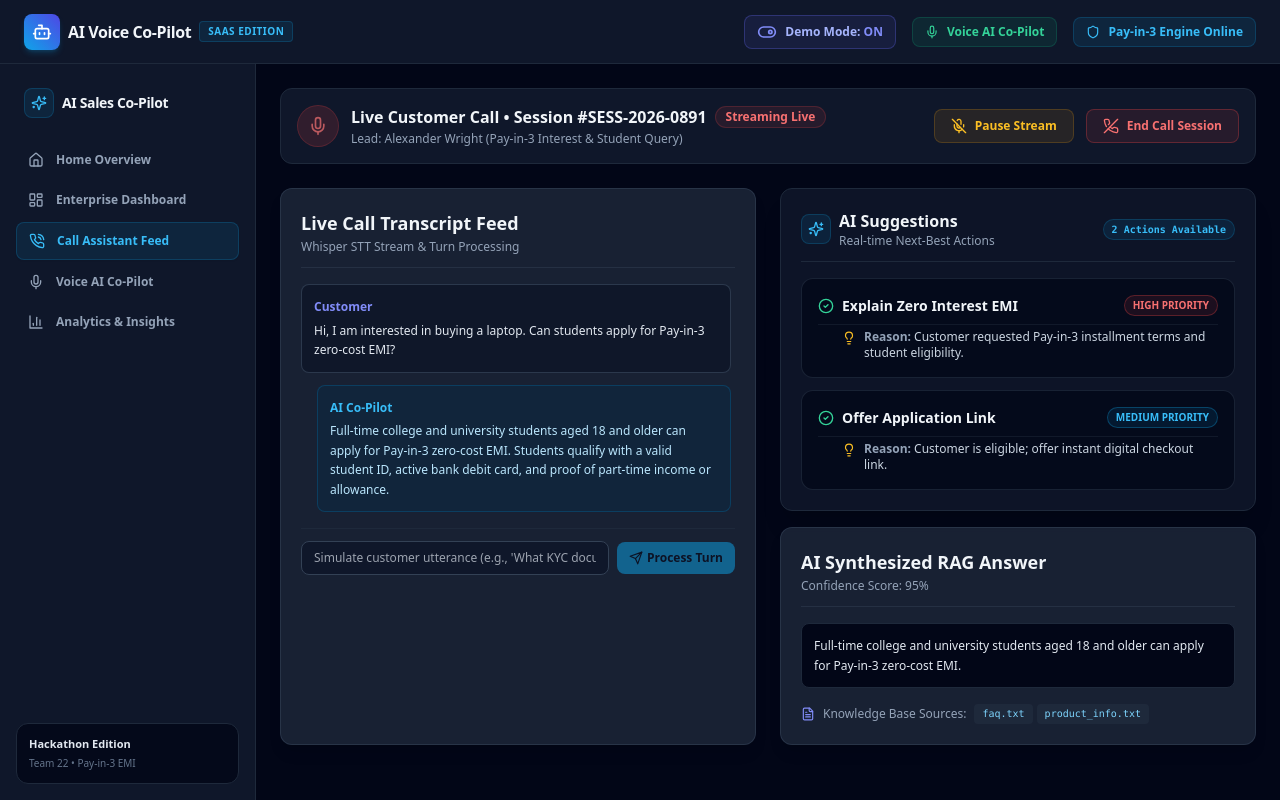
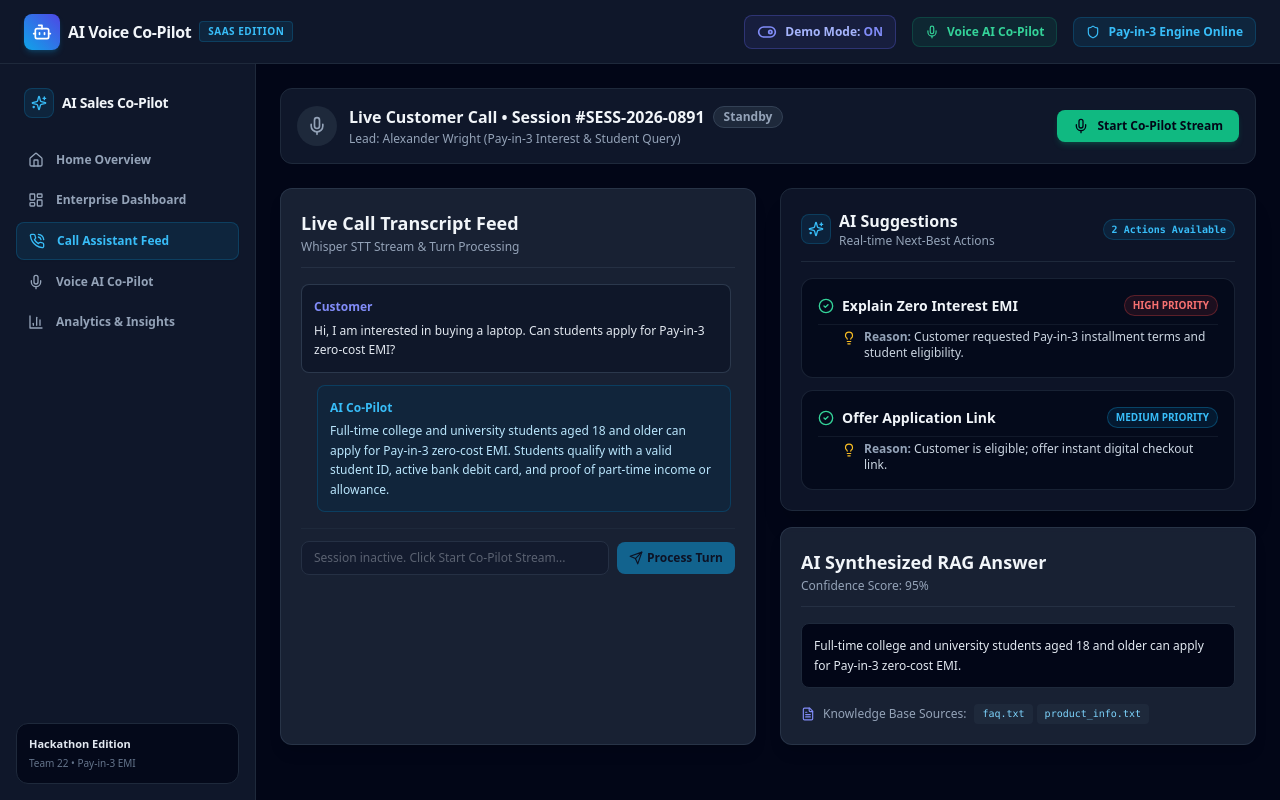
Before and after one commit to 2300090166/Ai_Voice_Co-Pilot_Team_22, a React (Vite) app in the folder frontend/: page /call-assistant in a window 1280 px wide. Built offline with nearby package versions, Linux system fonts and the light colour scheme.

Commit message:
Fix CallAssistant default initial state to Standby/Idle and conditionally render Pause/End buttons only when streaming

```diff
--- a/frontend/src/pages/CallAssistant.jsx
+++ b/frontend/src/pages/CallAssistant.jsx
@@ -1,19 +1,20 @@
 import React, { useState } from 'react';
 import Card from '../components/Card';
 import AISuggestions from '../components/AISuggestions';
-import { Mic, MicOff, PhoneOff, ShieldCheck, Sparkles, CheckCircle2, Send, Bot, FileText, Check } from 'lucide-react';
+import { Mic, MicOff, PhoneOff, ShieldCheck, Sparkles, CheckCircle2, Send, Bot, FileText, Play } from 'lucide-react';
 import axios from 'axios';
 import { useDemo } from '../context/DemoContext';
 
 /**
- * Live Call Assistant Page
- * AI Sales Co-Pilot view featuring real-time stream control, transcript feed,
- * dynamic AI Suggestions panel (Next-Best Actions), RAG context, and session termination.
+ * Live Call Assistant Page Component
+ * Manages explicit Call State Lifecycle:
+ * Idle/Standby -> Start Stream -> Streaming Live -> Pause -> Paused -> Resume -> End Call Session -> Ended -> Back to Idle
  */
 export default function CallAssistant() {
   const { demoMode } = useDemo();
-  const [isLive, setIsLive] = useState(true);
-  const [sessionEnded, setSessionEnded] = useState(false);
+
+  // Explicit session state machine: 'idle' | 'streaming' | 'paused' | 'ended'
+  const [callState, setCallState] = useState('idle');
   const [inputQuery, setInputQuery] = useState('');
   const [loading, setLoading] = useState(false);
   const [toastMessage, setToastMessage] = useState('');
@@ -45,34 +46,49 @@ export default function CallAssistant() {
     confidence: 0.95
   };
 
-  const [transcripts, setTranscripts] = useState(sampleTranscripts);
-  const [currentResponse, setCurrentResponse] = useState(sampleResponse);
+  // State arrays initialized empty when idle/ended, or populated when active
+  const [transcripts, setTranscripts] = useState(demoMode ? sampleTranscripts : []);
+  const [currentResponse, setCurrentResponse] = useState(demoMode ? sampleResponse : {
+    answer: '',
+    intent: 'NONE',
+    recommendations: [],
+    sources: [],
+    confidence: 0.0
+  });
 
   const triggerToast = (msg) => {
     setToastMessage(msg);
     setTimeout(() => {
       setToastMessage('');
-    }, 4000);
+    }, 3500);
   };
 
   const handleStartSession = () => {
-    setIsLive(true);
-    setSessionEnded(false);
+    setCallState('streaming');
     setTranscripts(sampleTranscripts);
     setCurrentResponse(sampleResponse);
     setInputQuery('');
-    triggerToast('New Call Session Started Successfully');
+    triggerToast('Co-Pilot Stream Started Successfully');
+  };
+
+  const handlePauseSession = () => {
+    setCallState('paused');
+    triggerToast('Co-Pilot Stream Paused');
+  };
+
+  const handleResumeSession = () => {
+    setCallState('streaming');
+    triggerToast('Co-Pilot Stream Resumed');
   };
 
   const handleEndSession = async () => {
     try {
       await axios.post('/api/v1/call/end', { session_id: 'sess_live_call_01' });
     } catch (err) {
-      console.warn('Call end API warning:', err);
+      console.warn('Call end API notice:', err);
     }
 
-    setIsLive(false);
-    setSessionEnded(true);
+    setCallState('ended');
     setTranscripts([]);
     setCurrentResponse({
       answer: '',
@@ -87,7 +103,7 @@ export default function CallAssistant() {
 
   const handleSendTurn = async (e) => {
     e.preventDefault();
-    if (!inputQuery.trim()) return;
+    if (!inputQuery.trim() || callState === 'ended' || callState === 'idle') return;
 
     const userText = inputQuery;
     setInputQuery('');
@@ -113,6 +129,35 @@ export default function CallAssistant() {
     }
   };
 
+  const renderStatusBadge = () => {
+    switch (callState) {
+      case 'streaming':
+        return (
+          <span className="px-2.5 py-0.5 rounded-full text-xs font-extrabold bg-red-500/10 text-red-400 border border-red-500/20 animate-pulse">
+            Streaming Live
+          </span>
+        );
+      case 'paused':
+        return (
+          <span className="px-2.5 py-0.5 rounded-full text-xs font-extrabold bg-amber-500/10 text-amber-400 border border-amber-500/20">
+            Paused
+          </span>
+        );
+      case 'ended':
+        return (
+          <span className="px-2.5 py-0.5 rounded-full text-xs font-extrabold bg-slate-800 text-slate-400 border border-slate-700">
+            Ended
+          </span>
+        );
+      default:
+        return (
+          <span className="px-2.5 py-0.5 rounded-full text-xs font-extrabold bg-slate-800 text-slate-400 border border-slate-700">
+            Standby
+          </span>
+        );
+    }
+  };
+
   return (
     <div className="space-y-6">
       {/* Toast Notification Banner */}
@@ -128,28 +173,21 @@ export default function CallAssistant() {
       {/* Top Call Session Control Bar */}
       <div className="bg-slate-900 border border-slate-800 rounded-xl p-4 flex flex-wrap items-center justify-between gap-4">
         <div className="flex items-center space-x-3">
-          <div className={`p-2.5 rounded-full ${isLive ? 'bg-red-500/20 text-red-400 border border-red-500/30 animate-pulse' : 'bg-slate-800 text-slate-400'}`}>
+          <div className={`p-2.5 rounded-full ${callState === 'streaming' ? 'bg-red-500/20 text-red-400 border border-red-500/30 animate-pulse' : 'bg-slate-800 text-slate-400'}`}>
             <Mic className="w-5 h-5" />
           </div>
           <div>
             <div className="flex items-center space-x-2">
               <h2 className="text-base font-bold text-slate-100">Live Customer Call • Session #SESS-2026-0891</h2>
-              <span className={`px-2.5 py-0.5 rounded-full text-xs font-bold ${
-                sessionEnded
-                  ? 'bg-slate-800 text-slate-400 border border-slate-700'
-                  : isLive
-                  ? 'bg-red-500/10 text-red-400 border border-red-500/20'
-                  : 'bg-amber-500/10 text-amber-400 border border-amber-500/20'
-              }`}>
-                {sessionEnded ? 'Ended' : isLive ? 'Streaming Live' : 'Standby'}
-              </span>
+              {renderStatusBadge()}
             </div>
             <p className="text-xs text-slate-400 mt-0.5">Lead: Alexander Wright (Pay-in-3 Interest & Student Query)</p>
           </div>
         </div>
 
+        {/* Dynamic Action Controls: Shows Start Stream when Idle/Ended; Pause & End Call when Streaming/Paused */}
         <div className="flex items-center space-x-3">
-          {sessionEnded || !isLive ? (
+          {callState === 'idle' || callState === 'ended' ? (
             <button
               onClick={handleStartSession}
               className="flex items-center space-x-2 px-4 py-2 rounded-lg font-bold text-xs bg-emerald-500 hover:bg-emerald-400 text-slate-950 shadow-md shadow-emerald-500/20 transition-all cursor-pointer"
@@ -158,23 +196,34 @@ export default function CallAssistant() {
               <span>Start Co-Pilot Stream</span>
             </button>
           ) : (
+            <>
+              {callState === 'streaming' ? (
                 <button
-              onClick={() => setIsLive(false)}
+                  onClick={handlePauseSession}
                   className="flex items-center space-x-2 px-4 py-2 rounded-lg font-semibold text-xs bg-amber-500/10 text-amber-400 border border-amber-500/20 hover:bg-amber-500/20 transition-all cursor-pointer"
                 >
                   <MicOff className="w-4 h-4" />
                   <span>Pause Stream</span>
                 </button>
+              ) : (
+                <button
+                  onClick={handleResumeSession}
+                  className="flex items-center space-x-2 px-4 py-2 rounded-lg font-semibold text-xs bg-emerald-500/10 text-emerald-400 border border-emerald-500/20 hover:bg-emerald-500/20 transition-all cursor-pointer"
+                >
+                  <Play className="w-4 h-4" />
+                  <span>Resume Stream</span>
+                </button>
               )}
 
               <button
                 onClick={handleEndSession}
-            disabled={sessionEnded}
-            className="flex items-center space-x-2 px-4 py-2 rounded-lg font-bold text-xs bg-red-500/10 text-red-400 border border-red-500/30 hover:bg-red-500/20 transition-all disabled:opacity-40 disabled:cursor-not-allowed cursor-pointer"
+                className="flex items-center space-x-2 px-4 py-2 rounded-lg font-bold text-xs bg-red-500/10 text-red-400 border border-red-500/30 hover:bg-red-500/20 transition-all cursor-pointer"
               >
                 <PhoneOff className="w-4 h-4" />
                 <span>End Call Session</span>
               </button>
+            </>
+          )}
         </div>
       </div>
 
@@ -185,10 +234,10 @@ export default function CallAssistant() {
           <Card title="Live Call Transcript Feed" subtitle="Whisper STT Stream & Turn Processing" className="flex-1 flex flex-col min-h-[500px]">
             <div className="flex-1 overflow-y-auto space-y-3 pr-1 max-h-[380px]">
               {transcripts.length === 0 ? (
-                <div className="p-8 text-center text-slate-500 space-y-2 border border-dashed border-slate-800 rounded-xl">
+                <div className="p-8 text-center text-slate-500 space-y-2 border border-dashed border-slate-800 rounded-xl my-auto">
                   <PhoneOff className="w-8 h-8 text-slate-600 mx-auto" />
-                  <p className="text-xs font-semibold">Call session has ended.</p>
-                  <p className="text-[11px] text-slate-600">Click "Start Co-Pilot Stream" to begin a new customer conversation.</p>
+                  <p className="text-xs font-semibold text-slate-400">No active conversation stream.</p>
+                  <p className="text-[11px] text-slate-500">Click "Start Co-Pilot Stream" to begin a live customer call session.</p>
                 </div>
               ) : (
                 transcripts.map((t, index) => (
@@ -221,14 +270,14 @@ export default function CallAssistant() {
               <input
                 type="text"
                 value={inputQuery}
-                disabled={sessionEnded}
+                disabled={callState === 'ended' || callState === 'idle' || loading}
                 onChange={(e) => setInputQuery(e.target.value)}
-                placeholder={sessionEnded ? 'Session ended. Start stream to type query...' : "Simulate customer utterance (e.g., 'What KYC documents do I need?')..."}
+                placeholder={callState === 'idle' || callState === 'ended' ? 'Session inactive. Click Start Co-Pilot Stream...' : "Simulate customer utterance (e.g., 'What KYC documents do I need?')..."}
                 className="flex-1 bg-slate-900 border border-slate-700 rounded-lg px-3 py-2 text-xs text-slate-100 focus:outline-none focus:border-sky-500 disabled:opacity-50"
               />
               <button
                 type="submit"
-                disabled={loading || sessionEnded || !inputQuery.trim()}
+                disabled={loading || callState === 'ended' || callState === 'idle' || !inputQuery.trim()}
                 className="bg-sky-500 hover:bg-sky-400 disabled:opacity-50 text-slate-950 font-bold px-3 py-2 rounded-lg text-xs flex items-center space-x-1 cursor-pointer"
               >
                 <Send className="w-3.5 h-3.5" />
@@ -252,7 +301,7 @@ export default function CallAssistant() {
                 </p>
               ) : (
                 <div className="p-4 text-center text-slate-500 font-mono text-[11px]">
-                  No active response payload.
+                  No active response payload. Click "Start Co-Pilot Stream" to process customer turns.
                 </div>
               )}
 
```
Lines whose indentation alone changed are shown as unchanged.
